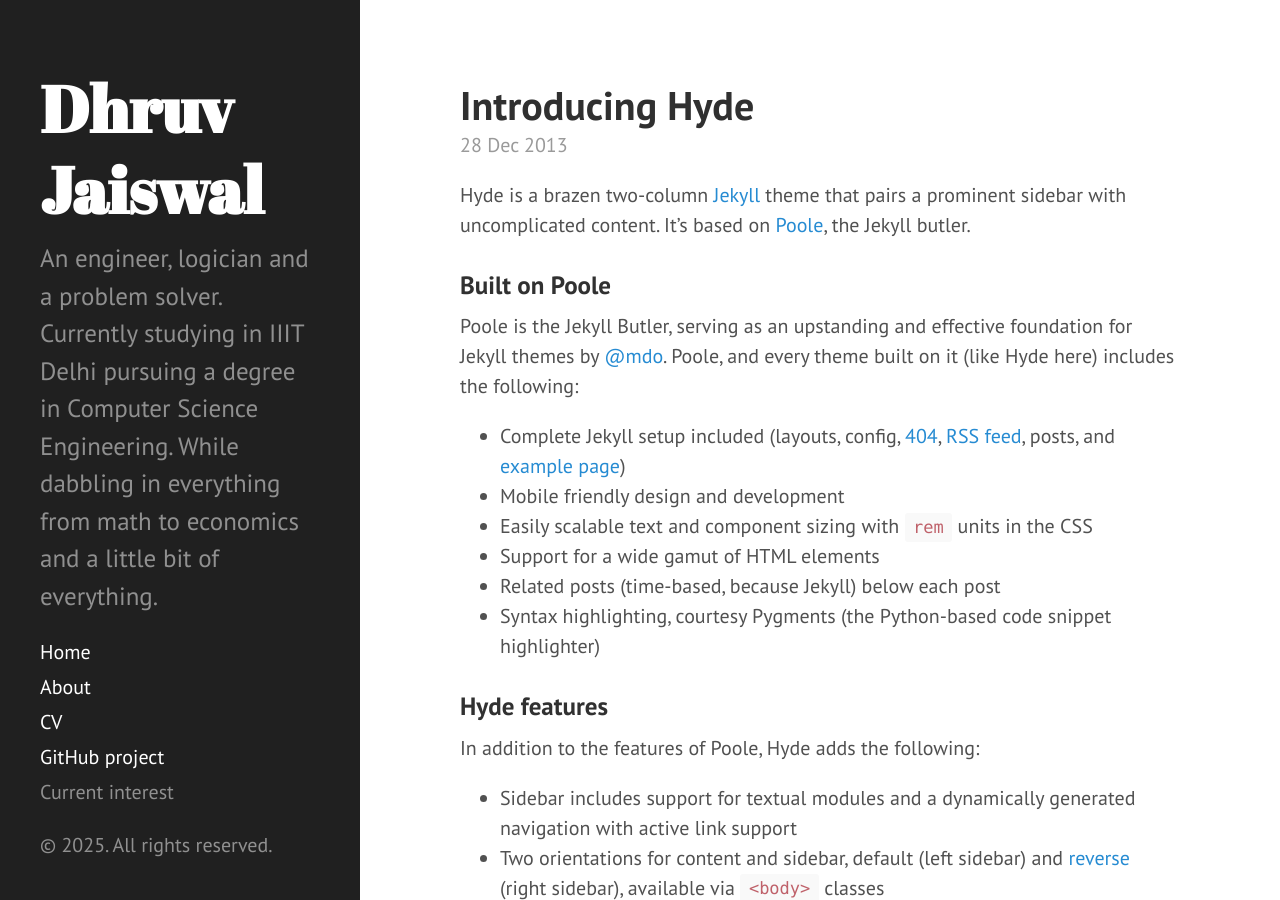
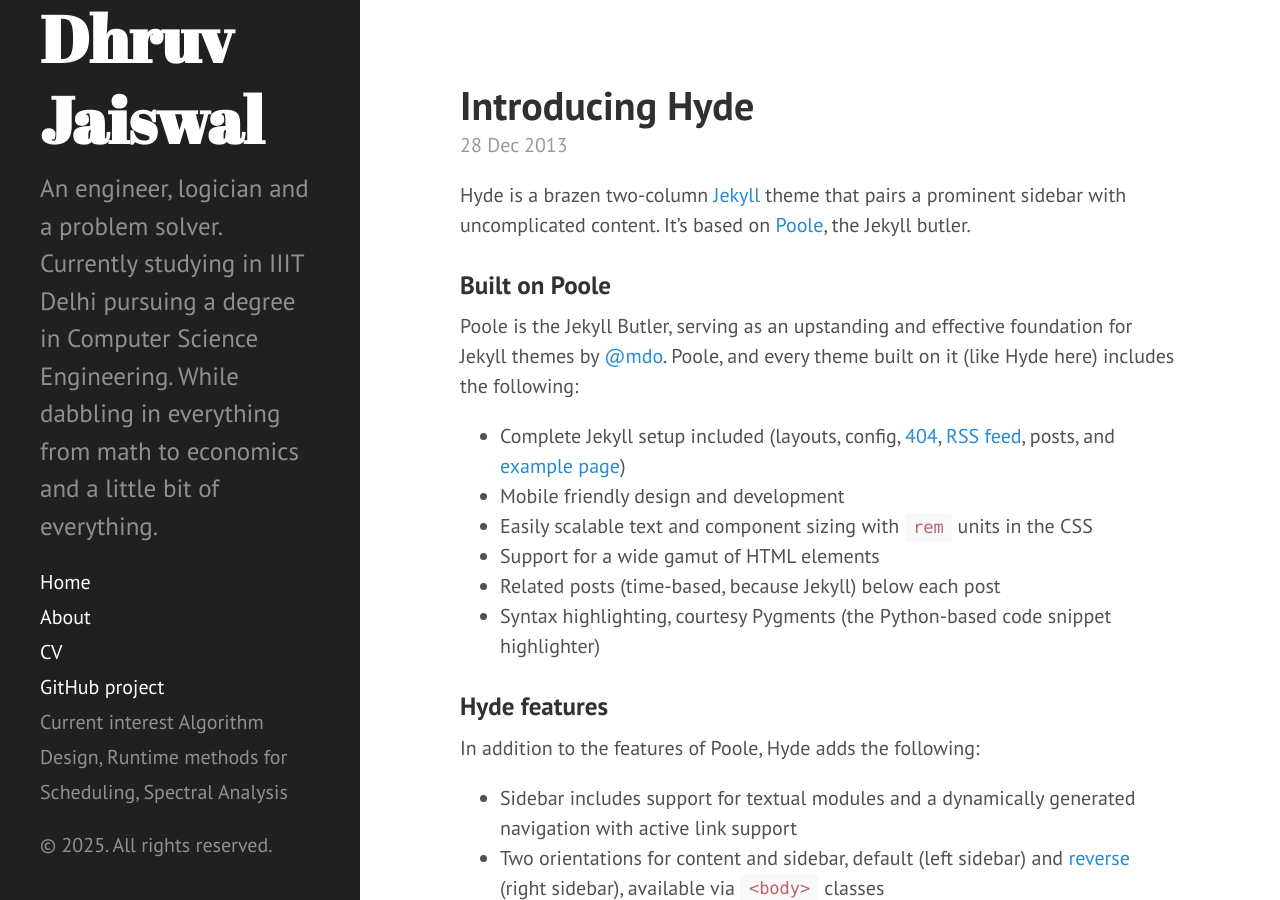
Before and after one commit to CobaltIII/CobaltIII.github.io, a Jekyll site: the page built from index.html, in a window 1280 px wide and 900 px high. Built offline with Jekyll 4.4.1, drawn with Linux system fonts in a browser that asks for light colours; Markdown is read by kramdown in place of the engine named in the settings; the list of posts is cut into pages by our own code.

Commit message:
Update _config.yml

```diff
--- a/_config.yml
+++ b/_config.yml
@@ -20,3 +20,5 @@ paginate:         5
 
 github:
   repo:           https://github.com/poole/hyde
+
+curr_interest:    Algorithm Design, Runtime methods for Scheduling, Spectral Analysis
```
